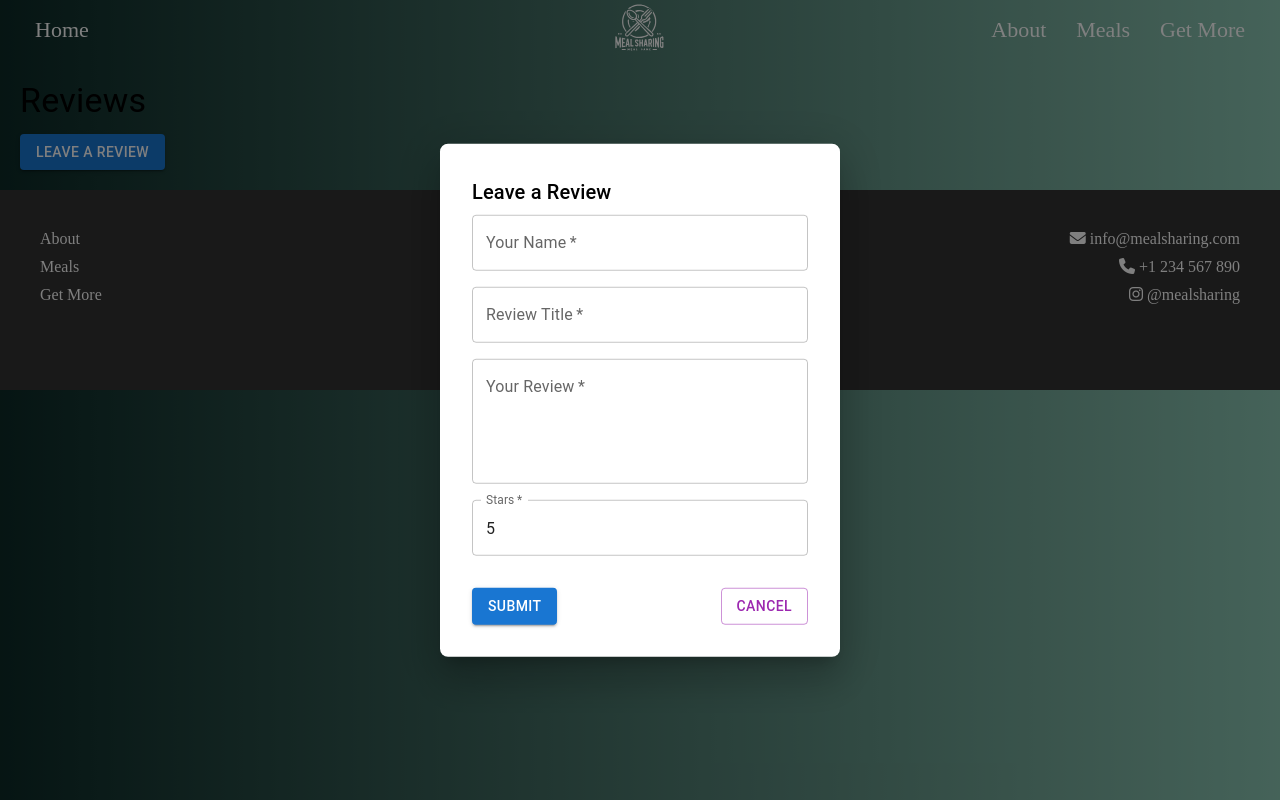
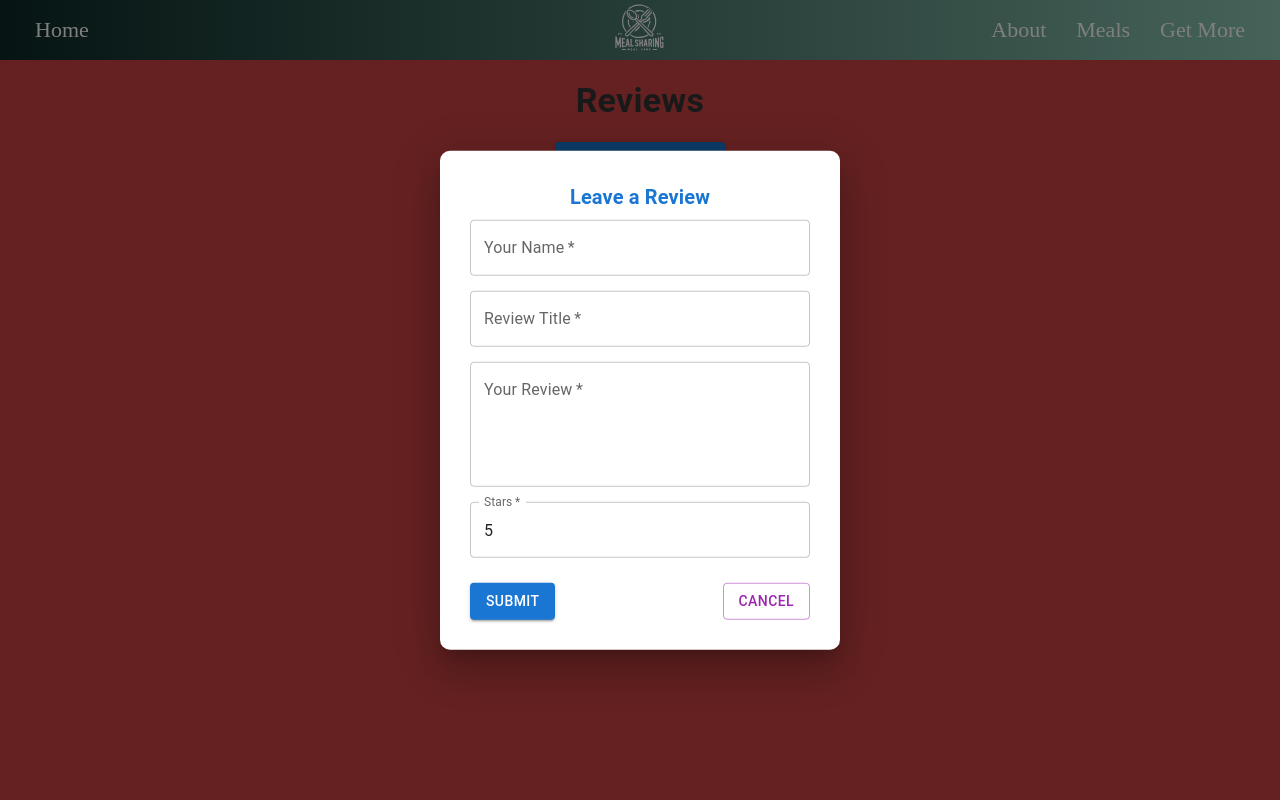
Before and after one commit to melo4yxa77796/meal-sharing, a React (Vite) app in the folder app/: page /reviews in a window 1280 px wide. Both pictures are taken after a click on the button "LEAVE A REVIEW". Shown: the top 800 px of the page. Built offline with nearby package versions, Linux system fonts and the light colour scheme.

Commit message:
made some css styling

```diff
--- /dev/null
+++ b/app/frontend/components/Contacts.css
@@ -0,0 +1,6 @@
+h1{
+    text-align: center;
+    color: white;
+    font-family: 'Dancing Script', cursive;
+    padding: 15px;
+}
--- a/app/frontend/components/Contacts.jsx
+++ b/app/frontend/components/Contacts.jsx
@@ -1,12 +1,13 @@
 import React from "react";
-import { Link } from "react-router-dom";
+
 import TopMeals from "./TopMeals";
+import "./Contacts.css";
 
 const Contacts = () => {
   return (
     <div className="contacts">
-      <h1>Top 3 Meals This Month</h1>
-      <Link to="/">Home</Link>
+      <h1 className="contacts-title">Top 3 Meals This Month</h1>
+
       <TopMeals />
     </div>
   );
--- a/app/frontend/components/ReviewsPage.css
+++ b/app/frontend/components/ReviewsPage.css
@@ -1,15 +1,8 @@
 .reviews-page {
-  margin: 20px;
-}
-
-.review-form {
+  background-color: #cb4343;
+  min-height: 100vh;
   display: flex;
   flex-direction: column;
-  gap: 20px;
-  max-width: 600px;
-  margin-top: 20px;
+  align-items: center;
+  padding: 20px;
 }
-
-button {
-  align-self: flex-start;
-}
--- a/app/frontend/components/ReviewsPage.jsx
+++ b/app/frontend/components/ReviewsPage.jsx
@@ -1,6 +1,6 @@
 
 
-import React, { useState } from "react";
+/*import React, { useState } from "react";
 import { TextField, Button, Typography, Box, Modal } from "@mui/material";
 import "./ReviewsPage.css";
 
@@ -59,7 +59,8 @@ const ReviewsPage = ({ mealId }) => {
         Reviews
       </Typography>
 
-      <Button variant="contained" color="primary" onClick={handleOpenModal}>
+      <Button variant="contained"  onClick={handleOpenModal}
+ >
         Leave a Review
       </Button>
 
@@ -133,10 +134,214 @@ const ReviewsPage = ({ mealId }) => {
                 mt: 2,
               }}
             >
-              <Button variant="contained" color="primary" type="submit">
+              <Button variant="contained"  type="submit" >
                 Submit
               </Button>
               <Button variant="outlined" color="secondary" onClick={handleCloseModal}>
+                Cancel
+              </Button>
+            </Box>
+          </Box>
+        </Box>
+      </Modal>
+
+
+    </div>
+  );
+};
+
+export default ReviewsPage;*/
+import React, { useState } from "react";
+import { TextField, Button, Typography, Box, Modal } from "@mui/material";
+import "./ReviewsPage.css";
+
+const ReviewsPage = ({ mealId }) => {
+  const [name, setName] = useState("");
+  const [title, setTitle] = useState("");
+  const [description, setDescription] = useState("");
+  const [stars, setStars] = useState(5);
+  const [isModalOpen, setIsModalOpen] = useState(false);
+
+  const createdDate = new Date().toISOString().split("T")[0];
+
+  const handleSubmit = async (e) => {
+    e.preventDefault();
+
+    const reviewData = {
+      name,
+      title,
+      description,
+      meal_id: mealId,
+      stars,
+      created_date: createdDate,
+    };
+
+    try {
+      const response = await fetch("http://localhost:3001/api/reviews", {
+        method: "POST",
+        headers: {
+          "Content-Type": "application/json",
+        },
+        body: JSON.stringify(reviewData),
+      });
+
+      if (response.ok) {
+        alert("Review submitted successfully!");
+        setName("");
+        setTitle("");
+        setDescription("");
+        setStars(5);
+        setIsModalOpen(false);
+      } else {
+        alert("Failed to submit review");
+      }
+    } catch (error) {
+      console.error("Error submitting review:", error);
+      alert("Error submitting review");
+    }
+  };
+
+  const handleOpenModal = () => setIsModalOpen(true);
+  const handleCloseModal = () => setIsModalOpen(false);
+
+  return (
+    <div className="reviews-page">
+      {/* Заголовок */}
+      <Typography
+        variant="h4"
+        gutterBottom
+        sx={{
+          textAlign: "center",
+          marginBottom: "20px",
+          fontWeight: "bold",
+          color: "#333",
+        }}
+      >
+        Reviews
+      </Typography>
+
+      {/* Кнопка открытия модального окна */}
+      <Box
+        sx={{
+          display: "flex",
+          justifyContent: "center",
+          marginBottom: "20px",
+        }}
+      >
+        <Button
+          variant="contained"
+          onClick={handleOpenModal}
+          sx={{
+            backgroundColor: "#1976d2",
+            color: "white",
+            fontSize: "16px",
+            padding: "10px 20px",
+            "&:hover": {
+              backgroundColor: "#115293",
+            },
+          }}
+        >
+          Leave a Review
+        </Button>
+      </Box>
+
+      {/* Модальное окно */}
+      <Modal open={isModalOpen} onClose={handleCloseModal}>
+        <Box
+          sx={{
+            position: "absolute",
+            top: "50%",
+            left: "50%",
+            transform: "translate(-50%, -50%)",
+            backgroundColor: "white",
+            boxShadow: 24,
+            padding: "30px",
+            borderRadius: "10px",
+            width: "400px",
+          }}
+        >
+          <Typography
+            variant="h6"
+            gutterBottom
+            sx={{
+              textAlign: "center",
+              fontWeight: "bold",
+              color: "#1976d2",
+            }}
+          >
+            Leave a Review
+          </Typography>
+
+          <Box
+            component="form"
+            onSubmit={handleSubmit}
+            sx={{
+              display: "flex",
+              flexDirection: "column",
+              gap: "15px",
+            }}
+          >
+            <TextField
+              label="Your Name"
+              variant="outlined"
+              fullWidth
+              value={name}
+              onChange={(e) => setName(e.target.value)}
+              required
+            />
+            <TextField
+              label="Review Title"
+              variant="outlined"
+              fullWidth
+              value={title}
+              onChange={(e) => setTitle(e.target.value)}
+              required
+            />
+            <TextField
+              label="Your Review"
+              variant="outlined"
+              fullWidth
+              multiline
+              rows={4}
+              value={description}
+              onChange={(e) => setDescription(e.target.value)}
+              required
+            />
+            <TextField
+              label="Stars"
+              variant="outlined"
+              fullWidth
+              value={stars}
+              onChange={(e) => setStars(e.target.value)}
+              type="number"
+              inputProps={{ min: 1, max: 5 }}
+              required
+            />
+            <Box
+              sx={{
+                display: "flex",
+                justifyContent: "space-between",
+                marginTop: "10px",
+              }}
+            >
+              <Button
+                variant="contained"
+                type="submit"
+                sx={{
+                  backgroundColor: "#1976d2",
+                  color: "white",
+                  "&:hover": {
+                    backgroundColor: "#115293",
+                  },
+                }}
+              >
+                Submit
+              </Button>
+              <Button
+                variant="outlined"
+                color="secondary"
+                onClick={handleCloseModal}
+              >
                 Cancel
               </Button>
             </Box>
--- a/app/frontend/components/TopMeals.css
+++ b/app/frontend/components/TopMeals.css
@@ -24,9 +24,9 @@
   }
 
 
-  .meal-card {
-    background-color:;
-    border-radius: 10px;
+  .meal-card1 {
+    background-color:#dce2e0;
+    border-radius: 8px;
     box-shadow: 0 4px 6px rgba(0, 0, 0, 0.1);
     overflow: hidden;
     display: flex;
@@ -55,6 +55,7 @@
     font-size: 1em;
     color: #555;
     margin: 10px 0;
+    text-align:center;
   }
 
   .meal-price {
--- a/app/frontend/components/TopMeals.jsx
+++ b/app/frontend/components/TopMeals.jsx
@@ -38,7 +38,7 @@ const TopMeals = () => {
       <div className="meals-container">
         {Array.isArray(topMeals) && topMeals.length > 0 ? (
           topMeals.map((meal) => (
-            <div className="meal-card" key={meal.id}>
+            <div className="meal-card1" key={meal.id}>
               <Link to={`/meals/${meal.id}`}>
                 <img
                   className="meal-image"
```
Also changed, not shown: app/frontend/components/MealDetail.css (+8 -26 lines).
